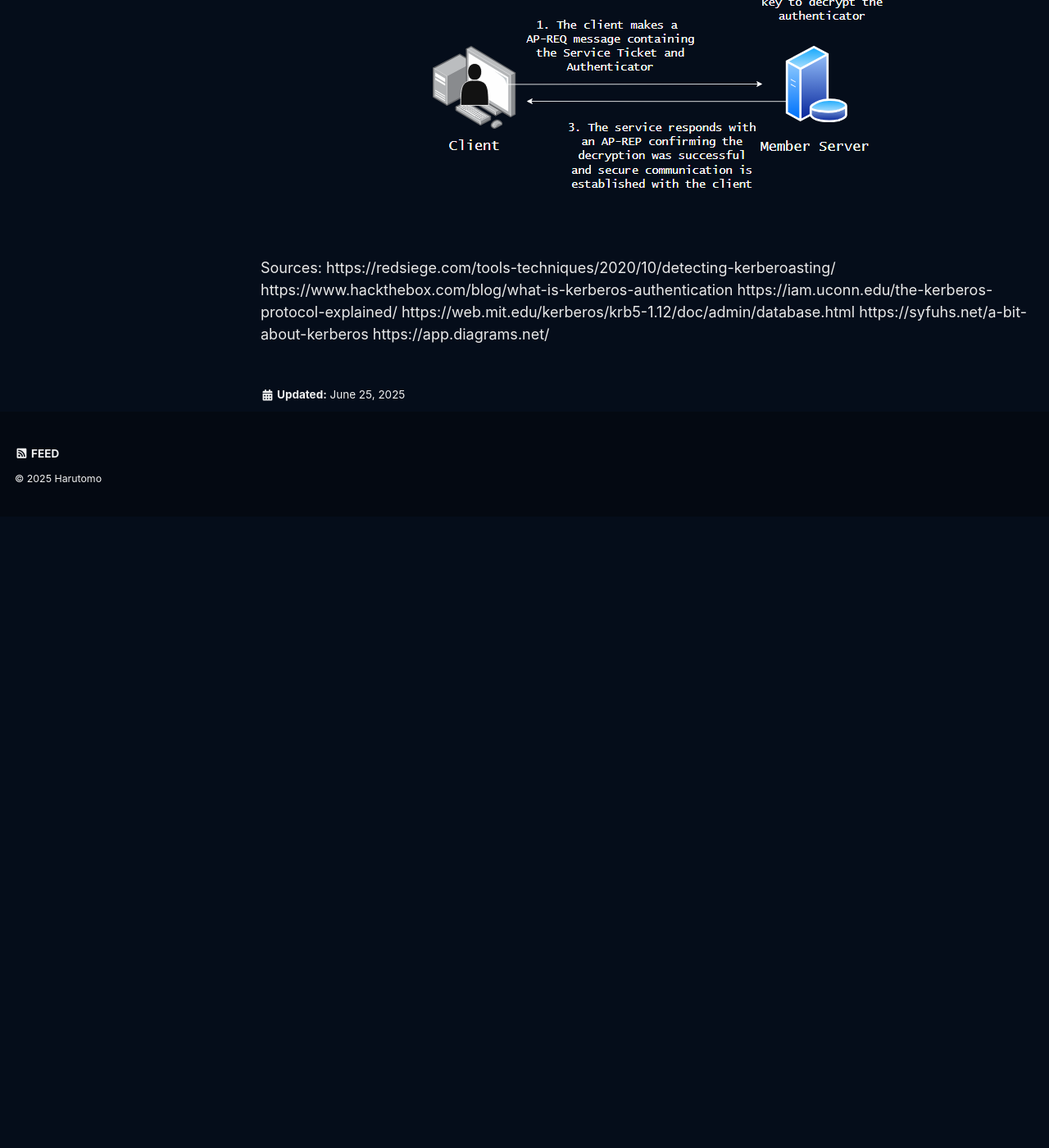
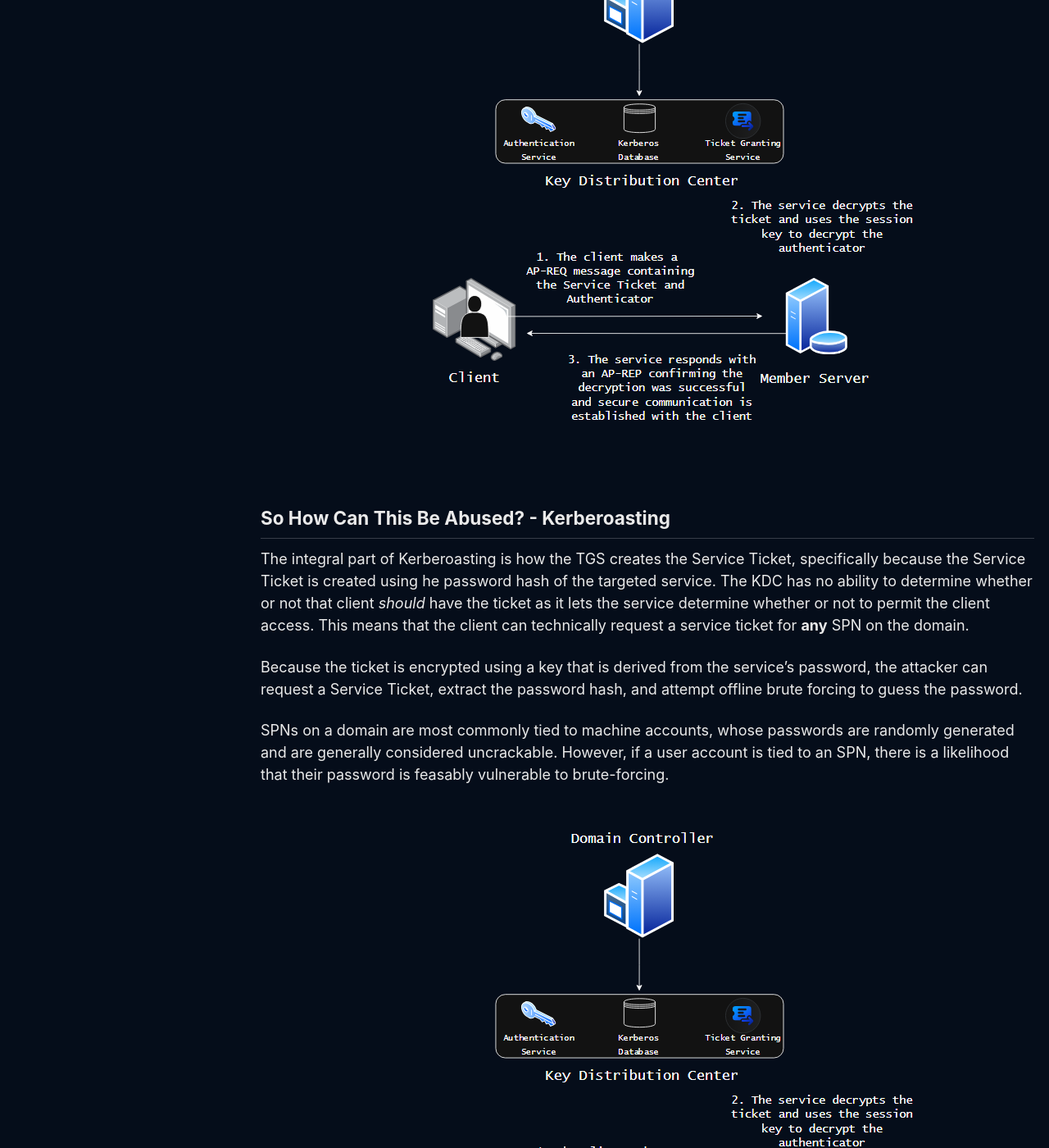
Before and after one commit to harutomo-jp/harutomo-jp.github.io, a Jekyll site: the page built from _posts/2025-06-23-Kerberoasting.md, in a window 1280 px wide and 1400 px high, scrolled down 6655 px. Shown: the whole window at 82% size. Built offline with Jekyll 4.4.1, drawn with Linux system fonts in a browser that asks for light colours; cached includes are drawn as plain includes; before the commit the page ends 7285 px from its top, so only the background shows below that; some of the changed text lies outside the part shown.

Commit message:
finalizing

```diff
--- a/_posts/2025-06-23-Kerberoasting.md
+++ b/_posts/2025-06-23-Kerberoasting.md
@@ -11,6 +11,10 @@ header:
 categories:
 tags:
 ---
+
+<p align="center">
+  <img src="/assets/images/Kerberoasting/Kerberos_protocol_logo.png">
+</p>
 
 ## Background
 
@@ -90,18 +94,26 @@ The service will receive the AP-REQ and decrypt the Service Ticket using its own
   <img src="/assets/images/Kerberoasting/APREQandAPREP.png">
 </p>
 
+## So How Can This Be Abused? - Kerberoasting
+
+The integral part of Kerberoasting is how the TGS creates the Service Ticket, specifically because the Service Ticket is created using he password hash of the targeted service.  The KDC has no ability to determine whether or not that client *should* have the ticket as it lets the service determine whether or not to permit the client access.  This means that the client can technically request a service ticket for **any** SPN on the domain.
+
+Because the ticket is encrypted using a key that is derived from the service's password, the attacker can request a Service Ticket, extract the password hash, and attempt offline brute forcing to guess the password.
+
+SPNs on a domain are most commonly tied to machine accounts, whose passwords are randomly generated and are generally considered uncrackable.  However, if a user account is tied to an SPN, there is a likelihood that their password is feasably vulnerable to brute-forcing.
+
+<p align="center">
+  <img src="/assets/images/Kerberoasting/APREQandAPREP.png">
+</p>
 
 
 
 
 
-
-
-
-Sources:
-https://redsiege.com/tools-techniques/2020/10/detecting-kerberoasting/
-https://www.hackthebox.com/blog/what-is-kerberos-authentication
-https://iam.uconn.edu/the-kerberos-protocol-explained/
-https://web.mit.edu/kerberos/krb5-1.12/doc/admin/database.html
-https://syfuhs.net/a-bit-about-kerberos
-https://app.diagrams.net/
+## Sources
+- [Detecting Kerberoasting (Red Siege)](https://redsiege.com/tools-techniques/2020/10/detecting-kerberoasting/)
+- [What is Kerberos Authentication (Hack The Box)](https://www.hackthebox.com/blog/what-is-kerberos-authentication)
+- [The Kerberos Protocol Explained (UConn)](https://iam.uconn.edu/the-kerberos-protocol-explained/)
+- [Kerberos Admin Database Documentation (MIT)](https://web.mit.edu/kerberos/krb5-1.12/doc/admin/database.html)
+- [A Bit About Kerberos (Steve Syfuhs)](https://syfuhs.net/a-bit-about-kerberos)
+- [Diagrams.net - Diagram Tool](https://app.diagrams.net/)
```
Also changed, not shown: assets/images/Kerberoasting/KerberoastingProcess.png (added), assets/images/Kerberoasting/Kerberos_protocol_logo.png (added).
